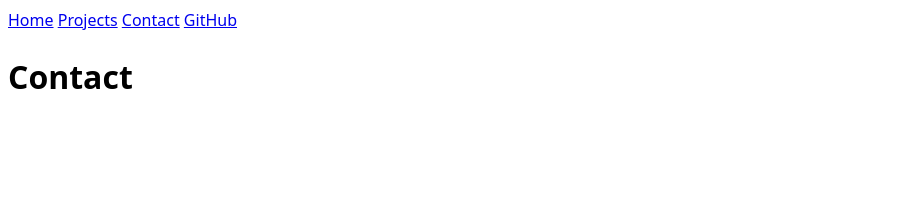
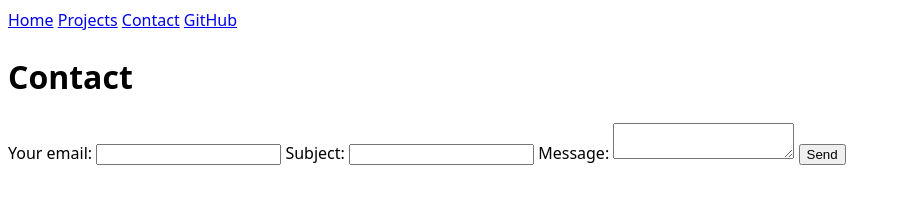
Before and after one commit to The-Jack-Ding/protfolio, a plain HTML site: page contact/index.html in a window 1280 px wide. Shown: the whole page, without its empty margins (0-901 px from the left). Drawn offline with Linux system fonts and the light colour scheme.

Commit message:
finsihed contact

```diff
--- a/contact/index.html
+++ b/contact/index.html
@@ -16,5 +16,24 @@
 
     <h1>Contact</h1>
 
+    <form action="mailto:drq08china@gmail.com" method="POST" enctype="text/plain">
+    <label>
+      Your email:
+      <input name="email" type="email" />
+    </label>
+
+    <label>
+      Subject:
+      <input name="subject" />
+    </label>
+
+    <label>
+      Message:
+      <textarea name="body"></textarea>
+    </label>
+
+    <button>Send</button>
+  </form>
+
 </body>
 </html>
```
Also changed, not shown: index.html (+1 -0 lines).
